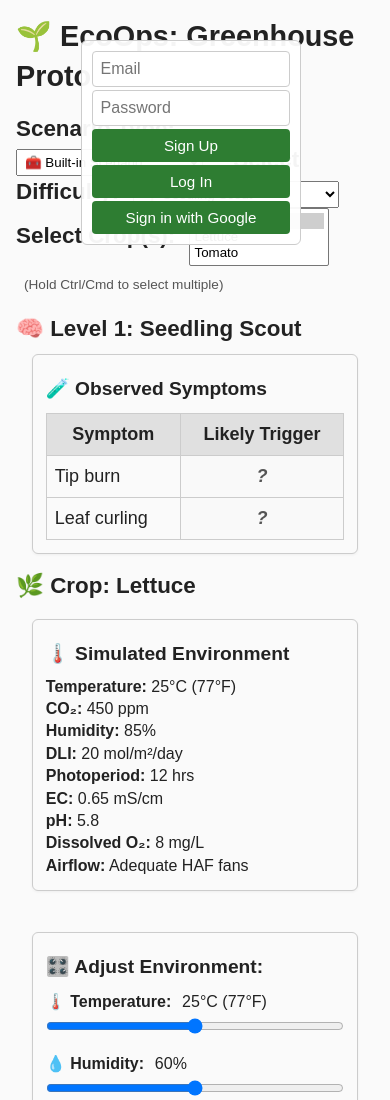
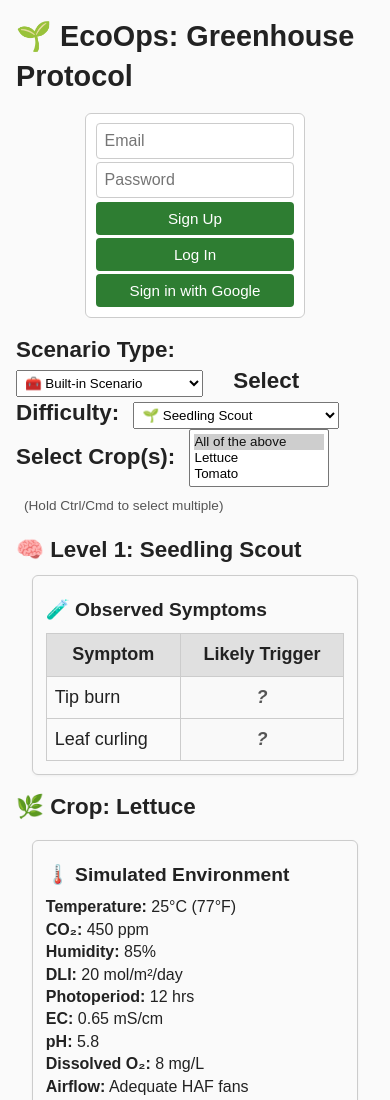
Before and after one commit to C1-Moreno/ecoops-game, a website with bundled scripts: page public/index.html in a window 390 px wide. Shown: the top 1100 px of the page. Built offline with nearby package versions, Linux system fonts and the light colour scheme; no server answers.

Commit message:
auth panel Update style.css

```diff
--- a/public/style.css
+++ b/public/style.css
@@ -196,28 +196,24 @@ footer {
   padding: 0.7rem 1rem 0.8rem 1rem;
   border: 1px solid #ccc;
   border-radius: 8px;
-  max-width: 240px;
+  max-width: 260px;
   box-shadow: 0 2px 8px rgba(0,0,0,0.08);
   z-index: 9999;
 }
-
 #authBox input,
 #authBox button {
   display: block;
   margin: 0.2rem 0;
   width: 100%;
 }
-
 #authBox button {
   background: #2e7d32;
   color: #fff;
   border: none;
 }
-
 #authBox button:hover {
   background: #276729;
 }
-
 #authBox #welcome {
   display: inline-block;
   margin-left: 0.8rem;
@@ -225,7 +221,7 @@ footer {
 }
 
 /* ─────────────────────────────────────────────────────────────────────────────
-   Responsive: Layout changes for small screens
+   Responsive: Layout changes for small screens and moves authBox inline
    ───────────────────────────────────────────────────────────────────────────── */
 @media (min-width: 800px) {
   #sliderBox {
@@ -235,19 +231,22 @@ footer {
   }
 }
 
+@media (max-width: 950px) {
+  #authBox {
+    position: static !important;
+    margin: 1rem auto 0 auto;
+    left: 0; right: 0; top: 0;
+    box-shadow: none;
+    max-width: 95vw;
+    z-index: 20;
+  }
+  body {
+    padding-top: 0 !important;
+  }
+}
+
 @media (max-width: 799px) {
   #sliderBox {
     display: block;
   }
-  #authBox {
-    position: static;
-    max-width: 100%;
-    margin: 1rem auto 0 auto;
-    left: 0;
-    right: 0;
-    box-shadow: none;
-  }
-  body {
-    padding-top: 0;
-  }
 }
```
